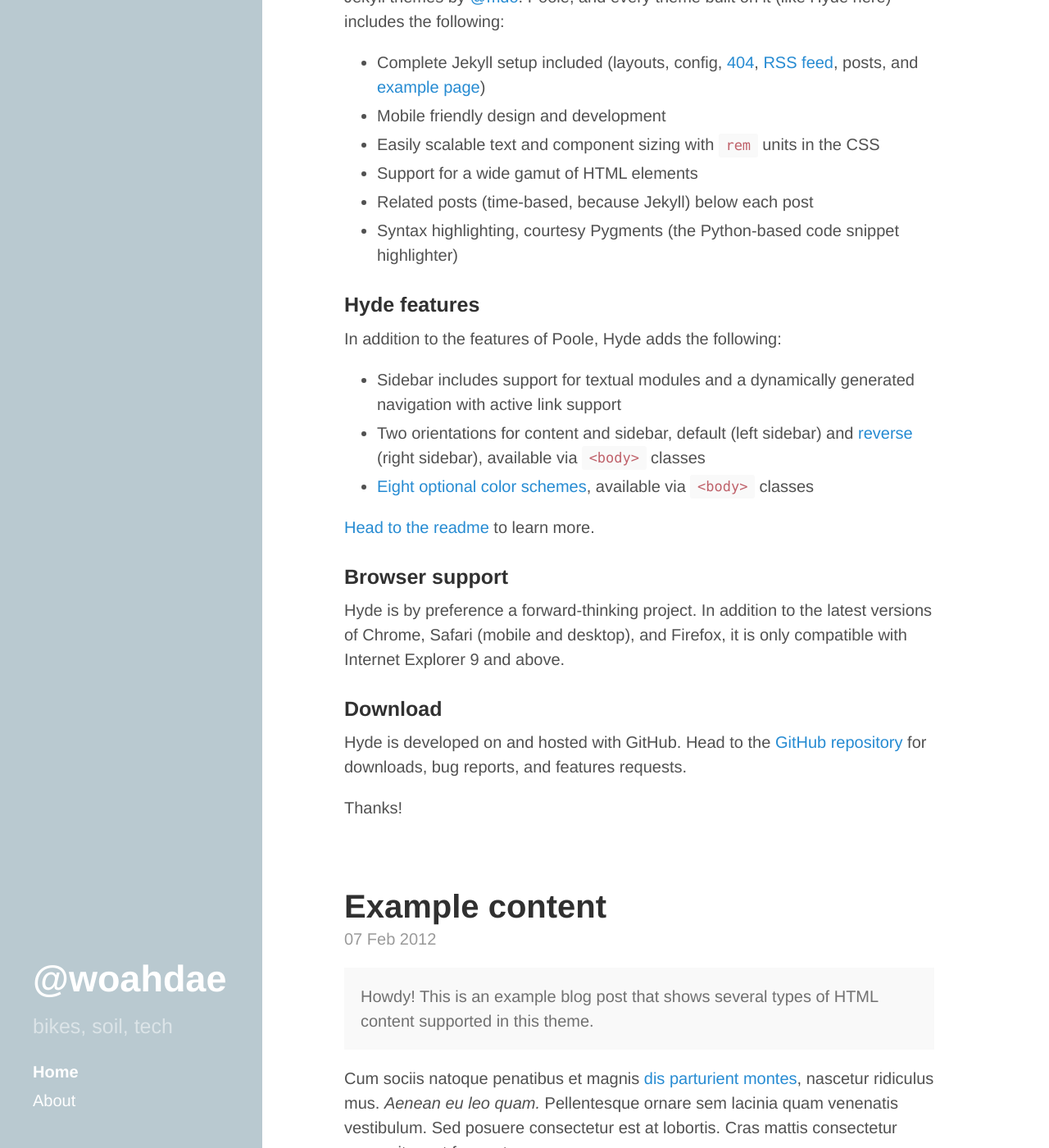
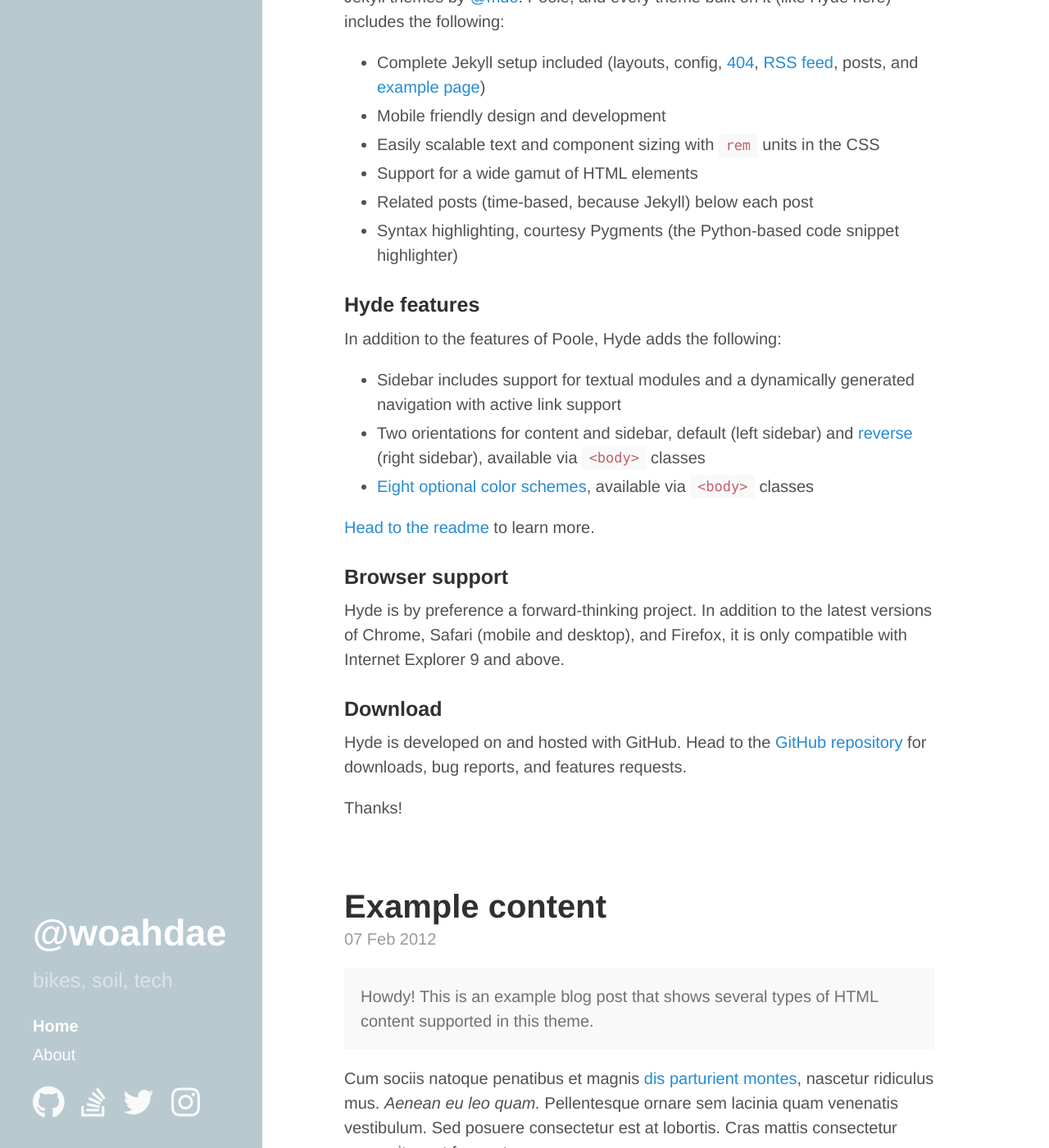
Before and after one commit to woahdae/woahdae-orig.github.io, a Jekyll site: the page built from index.html, in a window 1280 px wide and 1400 px high, scrolled down 360 px. Shown: the whole window at 82% size. Built offline with Jekyll 4.4.1, drawn with Linux system fonts in a browser that asks for light colours; the list of posts is cut into pages by our own code.

Commit message:
Add social icons to the sidebar

```diff
--- a/_includes/critical.css
+++ b/_includes/critical.css
@@ -230,3 +230,22 @@
     margin-right: 2rem;
   }
 }
+
+.social-links svg {
+  height: 2rem;
+  fill: rgba(255,255,255,.9);
+}
+
+.inline-list {
+  display: inline-block;
+  list-style-type: none;
+  margin: 0;
+  padding: 0;
+}
+.inline-list li {
+  float: left;
+  padding-right: 20px;
+}
+.inline-list li:last-child {
+  padding-right: 0px;
+}
--- a/_includes/sidebar.html
+++ b/_includes/sidebar.html
@@ -21,5 +21,27 @@
       {% endfor %}
     </nav>
 
+    <ul class="social-links inline-list">
+      <li>
+        <a href="https://github.com/woahdae">
+          {% include icons/github.svg %}
+        </a>
+      </li>
+      <li>
+        <a href="https://stackoverflow.com/users/248501/woody">
+          {% include icons/stack-overflow.svg %}
+        </a>
+      </li>
+      <li>
+        <a href="https://twitter.com/woahdae">
+          {% include icons/twitter.svg %}
+        </a>
+      </li>
+      <li>
+        <a href="https://www.instagram.com/earthling104b/">
+          {% include icons/instagram.svg %}
+        </a>
+      </li>
+    </ul>
   </div>
 </aside>
--- a/css/custom.scss
+++ b/css/custom.scss
@@ -2,6 +2,41 @@
 # Use a comment to ensure Jekyll reads the file to be transformed into CSS later
 # only main files contain this front matter, not partials.
 ---
+
+.inline-list {
+  display: inline-block;
+  list-style-type: none;
+  margin: 0;
+  padding: 0;
+
+  li {
+    float: left;
+    padding-right: 20px;
+
+    &:last-child {
+      padding-right: 0px;
+    }
+  }
+}
+
+.social-links {
+  svg {
+    height: 2rem;
+    fill: rgba(255,255,255,.9);
+
+    -moz-transition: all 0.3s;
+    -webkit-transition: all 0.3s;
+    transition: all 0.3s;
+  }
+
+  svg:hover {
+    fill: #fff;
+
+    -moz-transform: scale(1.3);
+    -webkit-transform: scale(1.3);
+    transform: scale(1.3);
+  }
+}
 
 .sidebar {
   background-color: #b9c9d0;
```
Also changed, not shown: _includes/icons/github-square.svg (added), _includes/icons/github.svg (added), _includes/icons/instagram.svg (added), _includes/icons/stack-overflow.svg (added), _includes/icons/twitter.svg (added).
